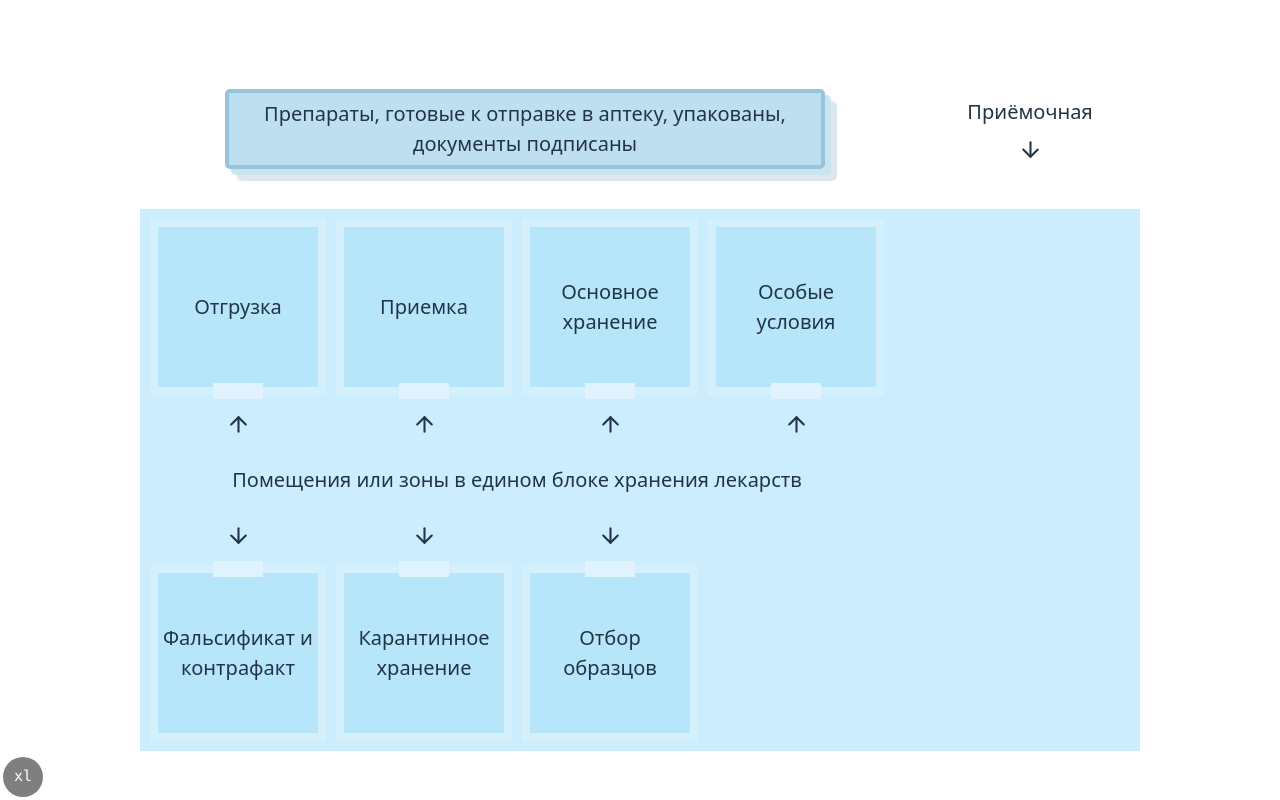
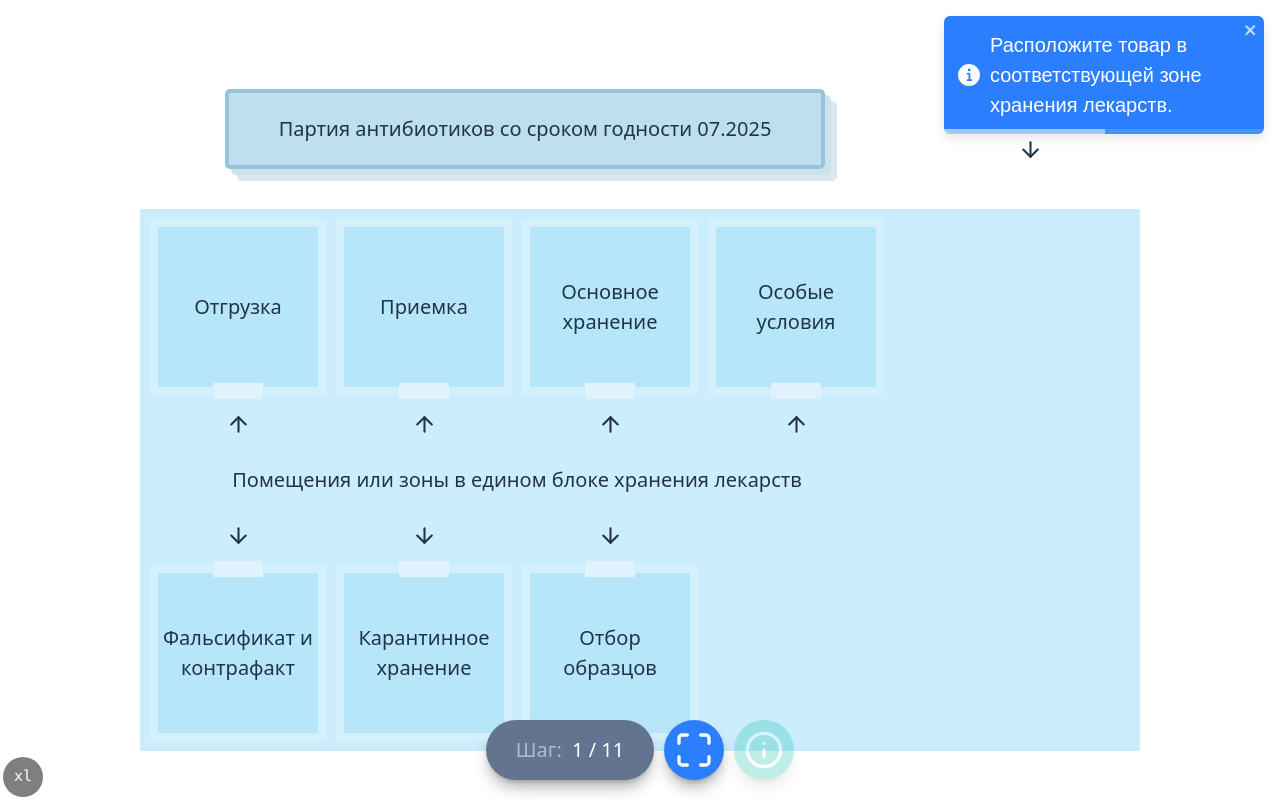
Before and after one commit to lilliputten/action-pharmastore-trainer, a React (Vite) app: page /test in a window 1280 px wide. Built offline with nearby package versions, Linux system fonts and the light colour scheme.

Commit message:
Issue #3: Added progress bar navigation buttons.

```diff
--- a/src/PharmaStore/components/PharmaStoreScreen.tsx
+++ b/src/PharmaStore/components/PharmaStoreScreen.tsx
@@ -1,5 +1,7 @@
+import React from 'react';
 import { ArrowDown } from 'lucide-react';
 
+import { ProgressNav } from '@/components/ProgressNav';
 import { isDev } from '@/config';
 import { cn } from '@/lib';
 
@@ -9,17 +11,20 @@ import { PharmaStoreBox } from './PharmaStoreBox';
 import { PharmaStoreCard } from './PharmaStoreCard';
 
 export function PharmaStoreScreen() {
+  const [step, setStep] = React.useState(0);
+  const stepsCount = cards.length;
+  const restSteps = stepsCount - step - 1;
+
   // Creating top & bottom boxes (TODO: Use memo)
-  const halfCount = Math.ceil(boxIds.length / 2);
-  const topIds = boxIds.slice(0, halfCount);
-  const bottomIds = boxIds.slice(halfCount);
+  const halfBoxesCount = Math.ceil(boxIds.length / 2);
+  const topIds = boxIds.slice(0, halfBoxesCount);
+  const bottomIds = boxIds.slice(halfBoxesCount);
 
   return (
     <div
       data-testid="__PharmaStoreScreen"
       className={cn(
         isDev && '__PharmaStoreScreen', // DEBUG
-        // 'bg-sky-500/20',
         'flex flex-col flex-1',
         'max-w-[50em]',
       )}
@@ -27,7 +32,6 @@ export function PharmaStoreScreen() {
       <div
         className={cn(
           isDev && '__PharmaStoreScreen_Top', // DEBUG
-          // 'bg-sky-500/5',
           'flex gap-2 items-center',
           'min-h-32',
         )}
@@ -38,7 +42,7 @@ export function PharmaStoreScreen() {
             'flex flex-5 flex-col items-center flex-1 gap-2 p-2',
           )}
         >
-          <PharmaStoreCard card={cards[3]} shadows={2} />
+          <PharmaStoreCard card={cards[step]} shadows={restSteps} />
         </div>
         <div
           className={cn(
@@ -95,6 +99,7 @@ export function PharmaStoreScreen() {
           </div>
         </div>
       </div>
+      <ProgressNav step={step} stepsCount={stepsCount} />
     </div>
   );
 }
--- /dev/null
+++ b/src/components/ProgressNav.tsx
@@ -0,0 +1,218 @@
+import React from 'react';
+import { ChevronLeft, ChevronRight, Info, Maximize, Minimize, RotateCcw } from 'lucide-react';
+import { toast } from 'react-toastify';
+import screenfull from 'screenfull';
+
+import { defaultToastOptions, isDev } from '@/config';
+import { cn } from '@/lib';
+
+interface TProgressNavProps {
+  canGoForward?: boolean;
+  step: number;
+  stepsCount: number;
+  // Actions
+  setFirstStep?: () => void;
+  setNextStep?: () => void;
+  setPrevStep?: () => void;
+  // Can go forward?
+  allowedNextStep?: boolean;
+}
+
+const helpMessageDelay = 10000; // toastAutoCloseTimeout + 2000;
+
+const helpMessage = 'Расположите товар в соответствующей зоне хранения лекарств.';
+
+interface TMemo {
+  timeoutHandler?: ReturnType<typeof setTimeout>;
+}
+
+export function ProgressNav(props: TProgressNavProps) {
+  const {
+    canGoForward,
+    setNextStep,
+    step,
+    stepsCount,
+    setPrevStep,
+    setFirstStep,
+    allowedNextStep = true,
+  } = props;
+  const isFirstStep = !step;
+  const isLastStep = step === stepsCount - 1;
+  const [showHelp, setShowHelp] = React.useState(false);
+
+  const memo = React.useMemo<TMemo>(() => ({}), []);
+
+  const [isFullscreen, setFullscreen] = React.useState(false);
+
+  const handleShowHelp = React.useCallback(() => {
+    if (memo.timeoutHandler) {
+      clearTimeout(memo.timeoutHandler);
+    }
+    toast.info(helpMessage, { ...defaultToastOptions, autoClose: helpMessageDelay });
+    setShowHelp(true);
+    memo.timeoutHandler = setTimeout(() => setShowHelp(false), helpMessageDelay);
+  }, [memo]);
+
+  React.useEffect(() => {
+    handleShowHelp();
+  }, [handleShowHelp]);
+
+  React.useEffect(() => {
+    if (isFullscreen) {
+      screenfull.request();
+    } else {
+      screenfull.exit();
+    }
+  }, [isFullscreen]);
+
+  const toggleFullscreen = () => setFullscreen((isFullscreen) => !isFullscreen);
+
+  const FullScreenIcon = isFullscreen ? Minimize : Maximize;
+
+  return (
+    <div
+      className={cn(
+        isDev && '__ProgressNav', // DEBUG
+        'fixed',
+        'select-none',
+        'bottom-4 left-4 right-4',
+        'h-[3em]',
+        'flex items-stretch justify-center gap-2',
+      )}
+    >
+      {!isFirstStep && setPrevStep && (
+        <NavIcon
+          className={cn(
+            isDev && '__ProgressNav_PrevStep', // DEBUG
+            'bg-blue-500 hover:bg-blue-600',
+          )}
+          disabled={isFirstStep}
+          title="Предыдущий шаг"
+          onClick={setPrevStep}
+        >
+          <ChevronLeft size="2em" />
+        </NavIcon>
+      )}
+      {!isFirstStep && setFirstStep && (
+        <NavIcon
+          className={cn(
+            isDev && '__ProgressNav_Replay', // DEBUG
+            'bg-blue-500 hover:bg-blue-600',
+          )}
+          title="Начать сначала"
+          onClick={setFirstStep}
+          disabled={isFirstStep}
+        >
+          <RotateCcw size="2em" />
+        </NavIcon>
+      )}
+      <NavStatus
+        className={cn(
+          isDev && '__ProgressNav_Status', // DEBUG
+        )}
+        step={step}
+        stepsCount={stepsCount}
+      />
+      <NavIcon
+        className={cn(
+          isDev && '__ProgressNav_Fullscreen', // DEBUG
+          'bg-blue-500 hover:bg-blue-600',
+        )}
+        title="Полноэкранный режим"
+        onClick={toggleFullscreen}
+      >
+        <FullScreenIcon size="2em" />
+      </NavIcon>
+      <NavIcon
+        className={cn(
+          isDev && '__ProgressNav_Help', // DEBUG
+          'bg-teal-500 hover:bg-teal-600',
+        )}
+        disabled={!helpMessage || showHelp}
+        title="Подсказка"
+        onClick={handleShowHelp}
+      >
+        <Info size="2em" />
+      </NavIcon>
+      {!isLastStep && setNextStep && (
+        <NavIcon
+          className={cn(
+            isDev && '__ProgressNav_NextStep', // DEBUG
+            'bg-blue-500 hover:bg-blue-600',
+          )}
+          disabled={!canGoForward && !allowedNextStep}
+          title="Следующий шаг"
+          onClick={setNextStep}
+        >
+          <ChevronRight size="2em" />
+        </NavIcon>
+      )}
+    </div>
+  );
+}
+
+interface TIconProps {
+  onClick: () => void;
+  title: string;
+  className?: string;
+  children: React.ReactNode;
+  disabled?: boolean;
+  // Icon: React.ForwardRefExoticComponent<LucideProps>;
+}
+
+function NavIcon(props: TIconProps) {
+  const { onClick, title, className, children, disabled } = props;
+  return (
+    <div
+      className={cn(
+        isDev && '__ProgressNav_NavIcon', // DEBUG
+        'flex items-center justify-center',
+        'size-[2em]',
+        'text-white',
+        'rounded-full shadow-lg/30',
+        'transition',
+        'cursor-pointer',
+        // 'hover:opacity-80',
+        'p-2',
+        disabled && 'disabled pointer-events-none opacity-25',
+        className,
+      )}
+      title={title}
+      onClick={onClick}
+    >
+      {children}
+    </div>
+  );
+}
+
+interface TNavStatusProps {
+  className?: string;
+  step: number;
+  stepsCount: number;
+}
+function NavStatus(props: TNavStatusProps) {
+  const { className, step, stepsCount } = props;
+  const stepNo = step + 1;
+  const isFinished = stepNo >= stepsCount;
+  const text = isFinished ? 'Завершено' : `${stepNo} / ${stepsCount}`;
+  return (
+    <div
+      className={cn(
+        isDev && '__ProgressNav_Status', // DEBUG
+        'flex items-center justify-center',
+        'bg-slate-500 text-white',
+        isFinished && 'bg-green-500 uppercase font-bold',
+        'rounded-3xl shadow-lg/30',
+        'px-6 py-0',
+        'truncate',
+        className,
+      )}
+      title={text}
+    >
+      <div className="truncate">
+        {!isFinished && <span className="opacity-50">Шаг: </span>}
+        <span className="pl-1">{text}</span>
+      </div>
+    </div>
+  );
+}
--- a/src/config/defaultToastOptions.ts
+++ b/src/config/defaultToastOptions.ts
@@ -3,7 +3,7 @@ import { ToastOptions } from 'react-toastify';
 export const toastAutoCloseTimeout = 5000;
 
 export const defaultToastOptions: ToastOptions = {
-  position: 'bottom-right',
+  position: 'top-right',
   autoClose: toastAutoCloseTimeout,
   hideProgressBar: false,
   closeOnClick: true,
```
